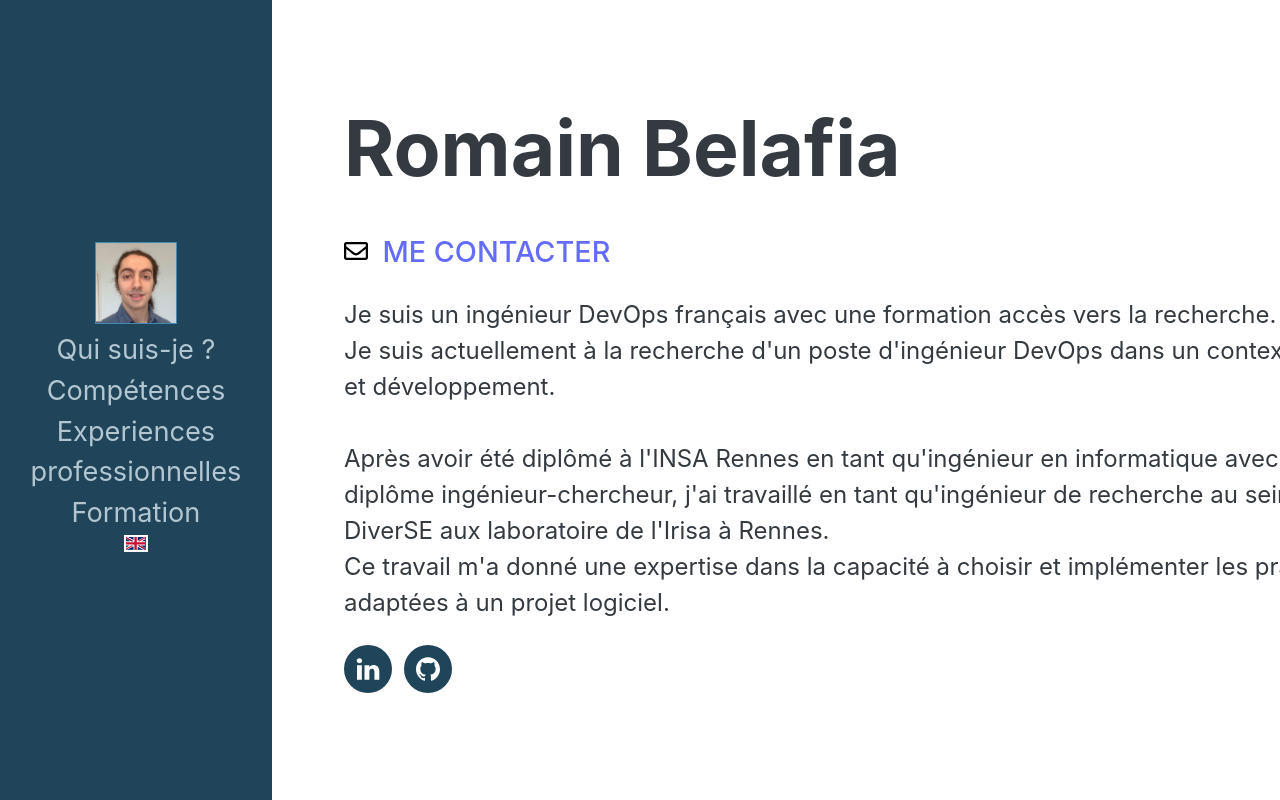
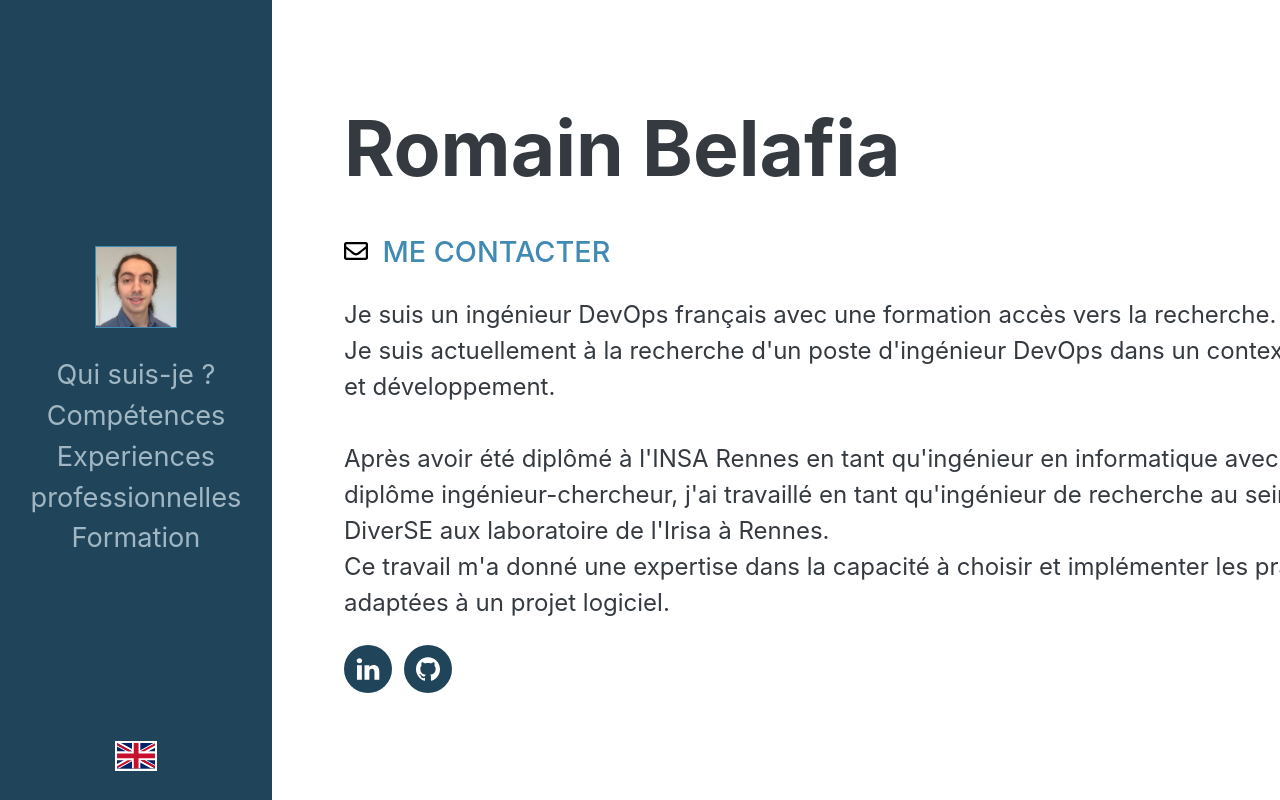
Before and after one commit to rbelafia/resume, a React (Vite) app: page / in a window 1280 px wide. Shown: the top 800 px of the page. Built offline with nearby package versions, Linux system fonts and the light colour scheme; a web font is replaced by a local one.

Commit message:
Improved compatibility

```diff
--- a/package.json
+++ b/package.json
@@ -15,6 +15,7 @@
     "@react-buddy/ide-toolbox": "^2.3.1",
     "country-flag-icons": "^1.5.7",
     "react": "^18.2.0",
+    "react-device-detect": "^2.2.3",
     "react-dom": "^18.2.0",
     "react-icons": "^4.9.0"
   },
--- a/src/App.css
+++ b/src/App.css
@@ -18,7 +18,8 @@ html, body {
 nav.app-nav {
   background-color: #20455a;
   padding: 1em;
-  display: flex;
+  display: grid;
+  grid-template-rows: 1fr 1fr min-content;
   flex-direction: column;
   align-items: center;
   justify-content: center;
@@ -29,8 +30,21 @@ nav.app-nav {
 ul.nav-list {
    list-style: none;
    padding-left: 0;
-  margin: 0;
+  margin: 2em 0 0;
   font-size: 1.7em;
+  display: flex;
+  flex-direction: column;
+  align-items: center;
+  justify-content: flex-start;
+  height: 100%;
+}
+
+.me-container {
+  display: flex;
+  flex-direction: column;
+  align-items: center;
+  justify-content: flex-end;
+  height: 100%;
 }
 
 .me-container > img {
@@ -78,10 +92,10 @@ ul.nav-list {
 
   nav.app-nav {
     display: grid;
-    grid-template-rows: auto min-content;
     width: 75%;
     border-right: 1em #122733 solid;
     transition: transform 0.2s;
+    grid-template-rows: 1fr min-content;
   }
 
   nav.app-nav.hide {
@@ -90,6 +104,7 @@ ul.nav-list {
 
   ul.nav-list {
     margin-right: 1em;
+    justify-content: center;
   }
 
   ul.nav-list > li {
@@ -113,7 +128,7 @@ ul.nav-list {
 ul.nav-list > li {
   cursor: pointer;
   color: #d7e7f0;
-  opacity: 80%;
+  opacity: 70%;
 }
 
 ul.nav-list > li:hover {
@@ -143,3 +158,8 @@ h4 {
   display: flex;
 
 }
+
+.app-icon-country {
+  font-size: 2em;
+  margin-top: 3em;
+}
--- a/src/index.css
+++ b/src/index.css
@@ -17,11 +17,11 @@
 
 a {
   font-weight: 500;
-  color: #646cff;
+  color: #418ab3;
   text-decoration: inherit;
 }
 a:hover {
-  color: #535bf2;
+  color: #2e6080;
 }
 
 body {
```
Also changed, not shown: 1 other file (tests, documents, lock files or other folders).
